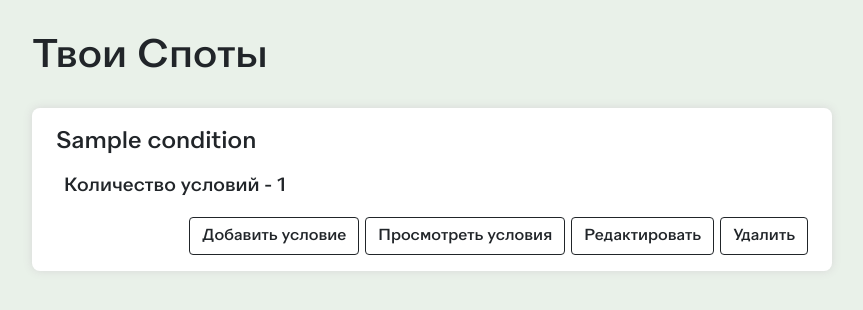
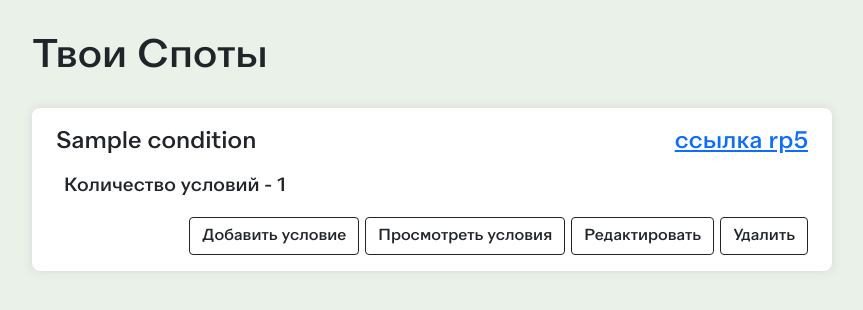
Before and after one commit to llownall/windBot, a Django app: template templates/spots/spot_list.html in a window 1280 px wide. Shown: the part 56-366 px from the top of the page, without its empty margins (208-1071 px from the left). Run offline with Django 3.2, Linux system fonts and the light colour scheme; the template is opened without the code that fills it: most values are stand-ins (such as "Sample title", 1, 10 or a date in 2020); parts of the project's set-up code (start-up, migrations or seed data) failed here and were passed over; some libraries are stand-ins or nearby versions.

Commit message:
Closes #14

```diff
--- a/templates/spots/spot_list.html
+++ b/templates/spots/spot_list.html
@@ -14,8 +14,17 @@
       {% if object_list %}
         {% for spot in object_list %}
           <div class="panel">
-            <div class="panel__title">
-              {{ spot.name }}
+            <div class="panel__title d-flex justify-content-between">
+              <div>
+                {{ spot.name }}
+              </div>
+
+              <div>
+                <a
+                  href="{{ spot.link_rp5 }}"
+                  target="_blank"
+                >ссылка rp5</a>
+              </div>
             </div>
 
             <div class="panel__body">
```
